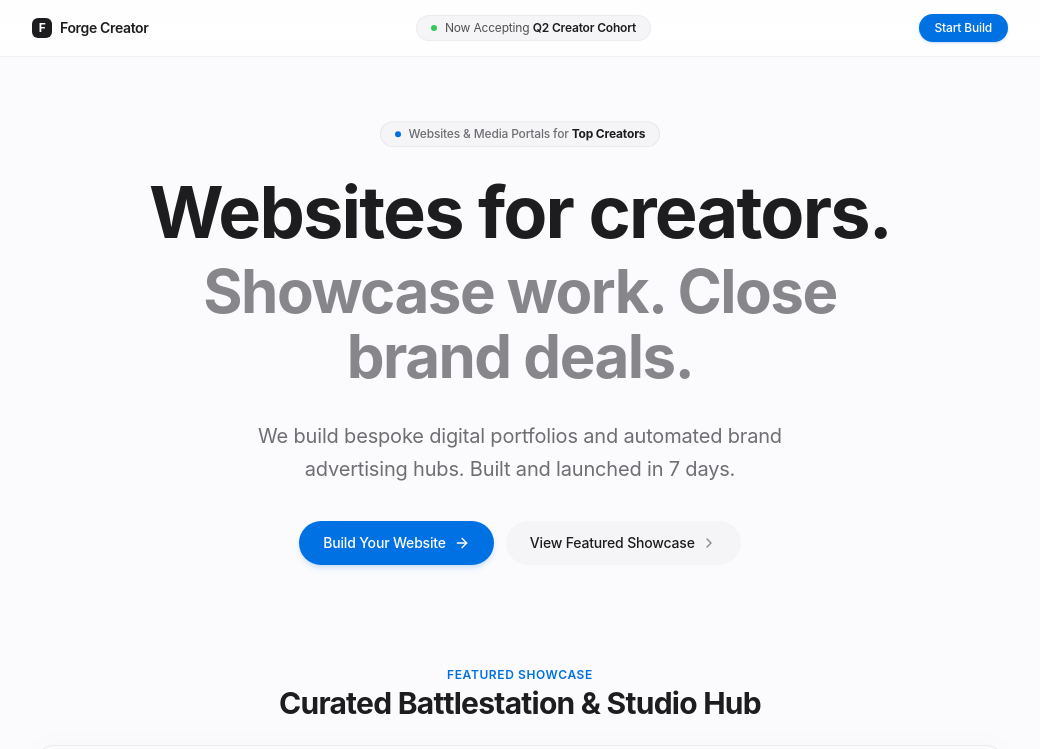
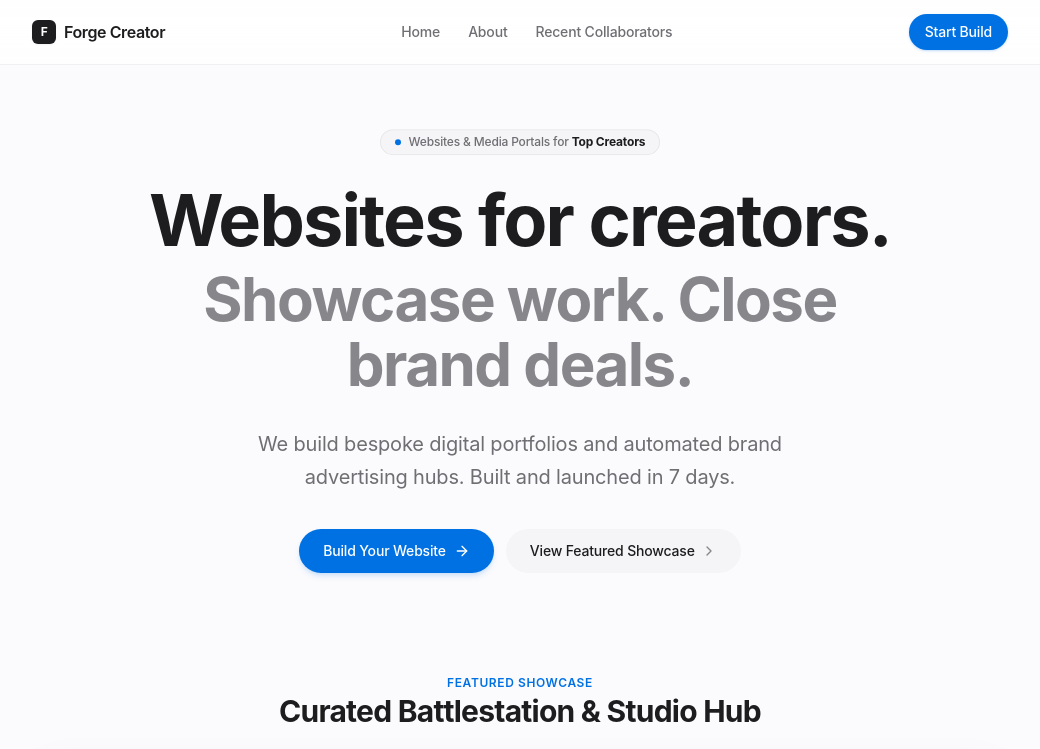
Before and after one commit to shubhankarsahu09/Web-Builder, a React (Vite) app: page / in a window 1280 px wide. Shown: the top 749 px of the page, without its empty margins (120-1160 px from the left). Built offline with nearby package versions, Linux system fonts and the light colour scheme.

Commit message:
feat: add responsive navbar with home, about, recent collaborators, and start build button

```diff
--- a/src/App.jsx
+++ b/src/App.jsx
@@ -1,12 +1,13 @@
 import React, { useState } from 'react';
 import {
   ArrowRight, Check, CheckCircle2, ChevronRight,
-  ExternalLink, Laptop, Monitor, Play, ShieldCheck, Sparkles, TrendingUp
+  ExternalLink, Laptop, Menu, Monitor, Play, ShieldCheck, Sparkles, TrendingUp, X
 } from 'lucide-react';
 import confetti from 'canvas-confetti';
 
 export default function App() {
   const [activeTab, setActiveTab] = useState('showcase'); // 'showcase' or 'advertising'
+  const [mobileMenuOpen, setMobileMenuOpen] = useState(false);
   const [formData, setFormData] = useState({
     handle: '',
     contact: '',
@@ -25,7 +26,20 @@ export default function App() {
     setIsSubmitted(true);
   };
 
+  const scrollToSection = (id) => {
+    setMobileMenuOpen(false);
+    if (id === 'home') {
+      window.scrollTo({ top: 0, behavior: 'smooth' });
+      return;
+    }
+    const elem = document.getElementById(id);
+    if (elem) {
+      elem.scrollIntoView({ behavior: 'smooth' });
+    }
+  };
+
   const scrollToForm = () => {
+    setMobileMenuOpen(false);
     document.getElementById('creator-form')?.scrollIntoView({ behavior: 'smooth' });
   };
 
@@ -34,35 +48,103 @@ export default function App() {
 
       {/* Apple-style Translucent Blur Navbar */}
       <header className="sticky top-0 z-50 apple-blur-nav border-b border-black/[0.06] transition-all">
-        <div className="max-w-5xl mx-auto px-4 sm:px-6 h-14 flex items-center justify-between gap-2">
+        <div className="max-w-5xl mx-auto px-4 sm:px-6 h-14 sm:h-16 flex items-center justify-between gap-4">
 
-          <a href="#" className="flex items-center gap-2 text-sm font-semibold tracking-tight text-[#1d1d1f] shrink-0">
-            <div className="w-5 h-5 rounded-md bg-[#1d1d1f] text-white flex items-center justify-center text-xs font-bold">
+          {/* Logo */}
+          <button
+            onClick={() => scrollToSection('home')}
+            className="flex items-center gap-2 text-sm sm:text-base font-semibold tracking-tight text-[#1d1d1f] shrink-0 cursor-pointer hover:opacity-80 transition-opacity"
+          >
+            <div className="w-6 h-6 rounded-md bg-[#1d1d1f] text-white flex items-center justify-center text-xs font-bold shadow-xs">
               F
             </div>
             <span>Forge Creator</span>
-          </a>
+          </button>
 
-          {/* Status Badge Pill */}
-          <div className="hidden sm:flex items-center gap-2 text-xs bg-[#f5f5f7] border border-black/[0.04] px-3.5 py-1 rounded-full text-[#515154]">
-            <span className="w-1.5 h-1.5 rounded-full bg-[#34c759] animate-pulse" />
-            <span>Now Accepting <strong className="text-[#1d1d1f] font-semibold">Q2 Creator Cohort</strong></span>
+          {/* Desktop Navigation Links */}
+          <nav className="hidden md:flex items-center gap-1 text-sm font-medium text-[#6e6e73]">
+            <button
+              onClick={() => scrollToSection('home')}
+              className="px-3 py-1.5 rounded-full hover:text-[#1d1d1f] hover:bg-black/[0.04] transition-all cursor-pointer"
+            >
+              Home
+            </button>
+            <button
+              onClick={() => scrollToSection('about')}
+              className="px-3 py-1.5 rounded-full hover:text-[#1d1d1f] hover:bg-black/[0.04] transition-all cursor-pointer"
+            >
+              About
+            </button>
+            <button
+              onClick={() => scrollToSection('collaborators')}
+              className="px-3 py-1.5 rounded-full hover:text-[#1d1d1f] hover:bg-black/[0.04] transition-all cursor-pointer"
+            >
+              Recent Collaborators
+            </button>
+          </nav>
+
+          {/* Right Action & Mobile Hamburger */}
+          <div className="flex items-center gap-2.5">
+            <button
+              onClick={scrollToForm}
+              className="text-xs sm:text-sm font-medium px-4 py-1.5 sm:py-2 rounded-full bg-[#0071e3] hover:bg-[#0077ed] text-white transition-all cursor-pointer shadow-sm shadow-[#0071e3]/20 shrink-0 active:scale-95"
+            >
+              Start Build
+            </button>
+
+            {/* Mobile Menu Button */}
+            <button
+              onClick={() => setMobileMenuOpen(!mobileMenuOpen)}
+              className="md:hidden p-1.5 rounded-lg text-[#1d1d1f] hover:bg-black/[0.05] transition-colors cursor-pointer"
+              aria-label="Toggle Navigation Menu"
+            >
+              {mobileMenuOpen ? <X className="w-5 h-5" /> : <Menu className="w-5 h-5" />}
+            </button>
           </div>
+        </div>
 
-          <button
-            onClick={scrollToForm}
-            className="text-xs font-medium px-3.5 sm:px-4 py-1.5 rounded-full bg-[#0071e3] hover:bg-[#0077ed] text-white transition-all cursor-pointer shadow-sm shadow-[#0071e3]/20 shrink-0 active:scale-95"
-          >
-            Start Build
-          </button>
-        </div>
+        {/* Mobile Dropdown Navigation Menu */}
+        {mobileMenuOpen && (
+          <div className="md:hidden bg-white/95 backdrop-blur-md border-b border-black/[0.08] px-4 pt-3 pb-5 space-y-3 shadow-lg animate-in fade-in slide-in-from-top-2 duration-200">
+            <div className="flex flex-col space-y-1">
+              <button
+                onClick={() => scrollToSection('home')}
+                className="text-left px-3 py-2.5 rounded-xl text-sm font-medium text-[#1d1d1f] hover:bg-black/[0.04] transition-colors"
+              >
+                Home
+              </button>
+              <button
+                onClick={() => scrollToSection('about')}
+                className="text-left px-3 py-2.5 rounded-xl text-sm font-medium text-[#1d1d1f] hover:bg-black/[0.04] transition-colors"
+              >
+                About
+              </button>
+              <button
+                onClick={() => scrollToSection('collaborators')}
+                className="text-left px-3 py-2.5 rounded-xl text-sm font-medium text-[#1d1d1f] hover:bg-black/[0.04] transition-colors"
+              >
+                Recent Collaborators
+              </button>
+            </div>
+
+            <div className="pt-2 border-t border-black/[0.06]">
+              <button
+                onClick={scrollToForm}
+                className="w-full py-2.5 rounded-xl text-sm font-semibold bg-[#0071e3] hover:bg-[#0077ed] text-white transition-all shadow-sm shadow-[#0071e3]/25 flex items-center justify-center gap-2 cursor-pointer"
+              >
+                <span>Start Build</span>
+                <ArrowRight className="w-4 h-4" />
+              </button>
+            </div>
+          </div>
+        )}
       </header>
 
       {/* Main Content */}
       <main className="max-w-5xl mx-auto px-4 sm:px-6 pt-10 sm:pt-16 pb-20 sm:pb-28 space-y-16 sm:space-y-24">
 
         {/* Apple-Style Hero */}
-        <section className="text-center max-w-3xl mx-auto space-y-5 sm:space-y-6">
+        <section id="home" className="text-center max-w-3xl mx-auto space-y-5 sm:space-y-6 scroll-mt-20">
 
           {/* Eyebrow badge */}
           <div className="inline-flex max-w-full items-center gap-1.5 sm:gap-2 px-3 sm:px-3.5 py-1 rounded-full text-[11px] sm:text-xs font-medium bg-[#f5f5f7] border border-black/[0.06] text-[#6e6e73] animate-gentle-float">
@@ -106,7 +188,8 @@ export default function App() {
         </section>
 
         {/* Featured Collaboration Card */}
-        <section id="showcase" className="space-y-4">
+        <section id="collaborators" className="space-y-4 scroll-mt-20">
+          <div id="showcase" />
           <div className="text-center space-y-1 pb-1 sm:pb-2">
             <span className="text-xs font-semibold tracking-wider uppercase text-[#0071e3]">Featured Showcase</span>
             <h2 className="text-2xl sm:text-3xl font-bold text-[#1d1d1f] tracking-tight">
@@ -214,7 +297,7 @@ export default function App() {
         </section>
 
         {/* 3 Clean Apple Bento Features */}
-        <section className="grid grid-cols-1 md:grid-cols-3 gap-4 sm:gap-6">
+        <section id="about" className="grid grid-cols-1 md:grid-cols-3 gap-4 sm:gap-6 scroll-mt-20">
           <div className="bg-white p-5 sm:p-8 rounded-2xl sm:rounded-3xl border border-black/[0.06] shadow-[0_4px_24px_rgba(0,0,0,0.03)] space-y-2.5 sm:space-y-3">
             <div className="w-9 h-9 sm:w-10 sm:h-10 rounded-xl sm:rounded-2xl bg-[#f5f5f7] flex items-center justify-center text-xs sm:text-sm font-semibold text-[#1d1d1f]">
               01
@@ -247,7 +330,7 @@ export default function App() {
         </section>
 
         {/* The Star of the Page: Apple-Style Minimal Form */}
-        <section id="creator-form" className="max-w-xl mx-auto space-y-4">
+        <section id="creator-form" className="max-w-xl mx-auto space-y-4 scroll-mt-20">
           <div className="text-center space-y-1 px-2">
             <span className="text-xs font-semibold tracking-wider uppercase text-[#0071e3]">Get Started</span>
             <h2 className="text-2xl sm:text-3xl font-bold text-[#1d1d1f] tracking-tight">
```
